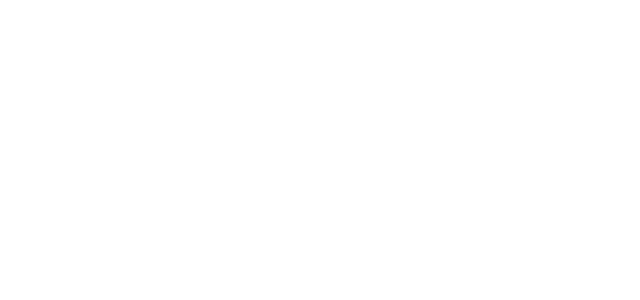
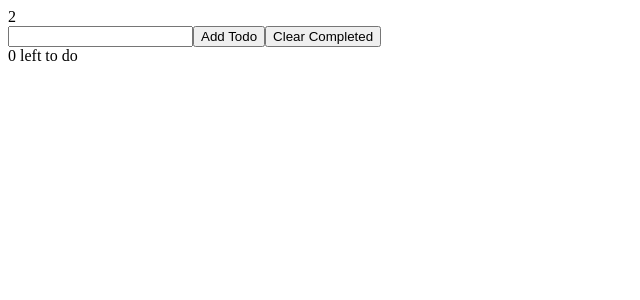
Before and after one commit to alexleybourne/react-to-do-list, a React (Create React App) app: page / in a window 1280 px wide. Shown: the top 300 px of the page, without its empty margins (0-640 px from the left). Built offline with nearby package versions, Linux system fonts and the light colour scheme.

Commit message:
Base html added

```diff
--- a/src/App.js
+++ b/src/App.js
@@ -1,10 +1,17 @@
-import React from 'react';
+import React, { useState } from 'react';
+import TodoList from './TodoList'
 
 function App(){
+  const [todos, setTodos] = useState([ 'hello' , 'yolo'])
   return (
-    null
+    <>
+      <TodoList todos={todos} />
+      <input type="text" />
+      <button>Add Todo</button>
+      <button>Clear Completed</button>
+      <div>0 left to do</div>
+    </>
   )
-
 }
 
 export default App;
--- /dev/null
+++ b/src/TodoList.js
@@ -0,0 +1,9 @@
+import React from 'react'
+
+export default function TodoList({ todos}) {
+    return (
+        <div>
+            {todos.length}
+        </div>
+    )
+}
```
